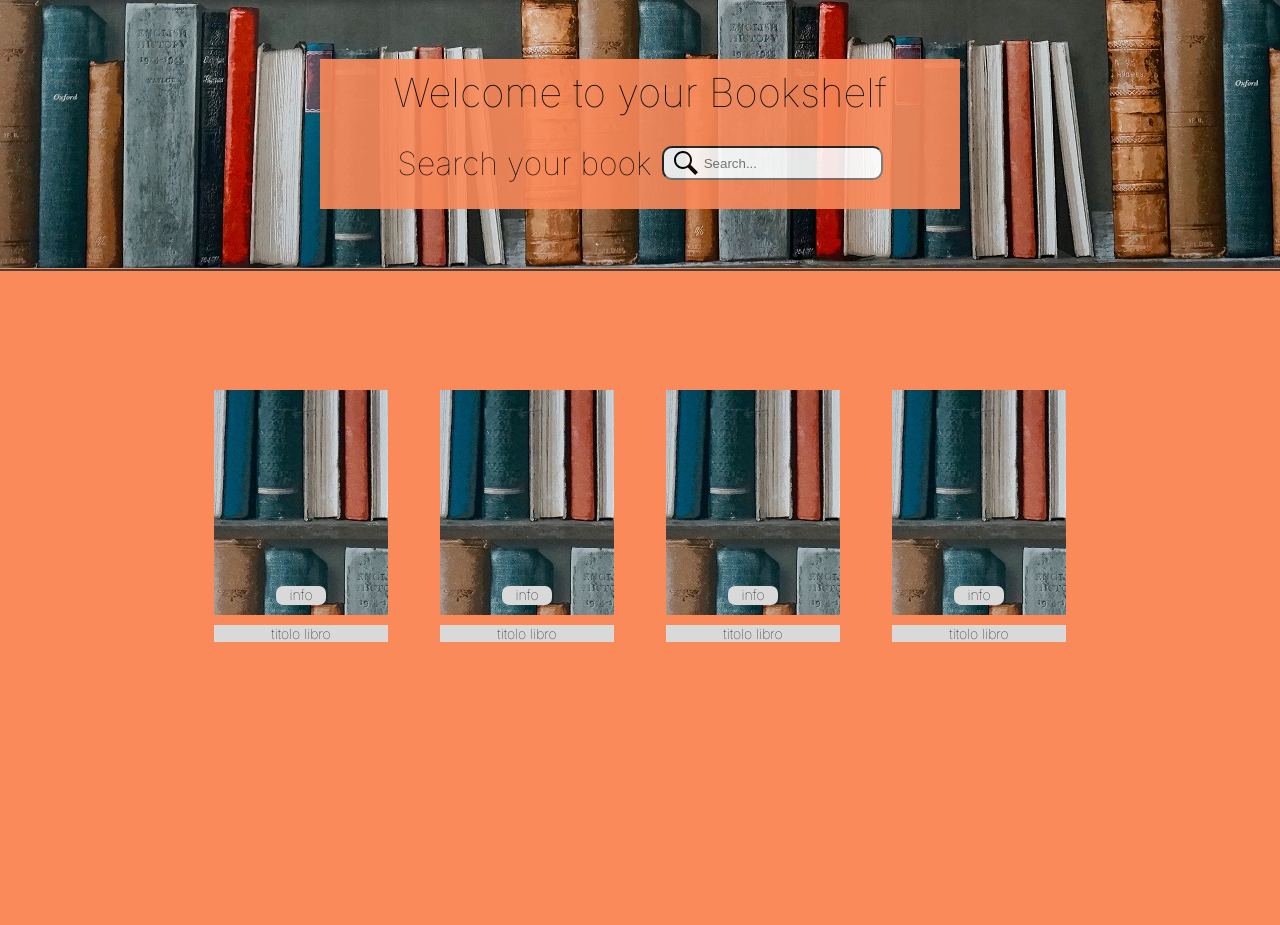
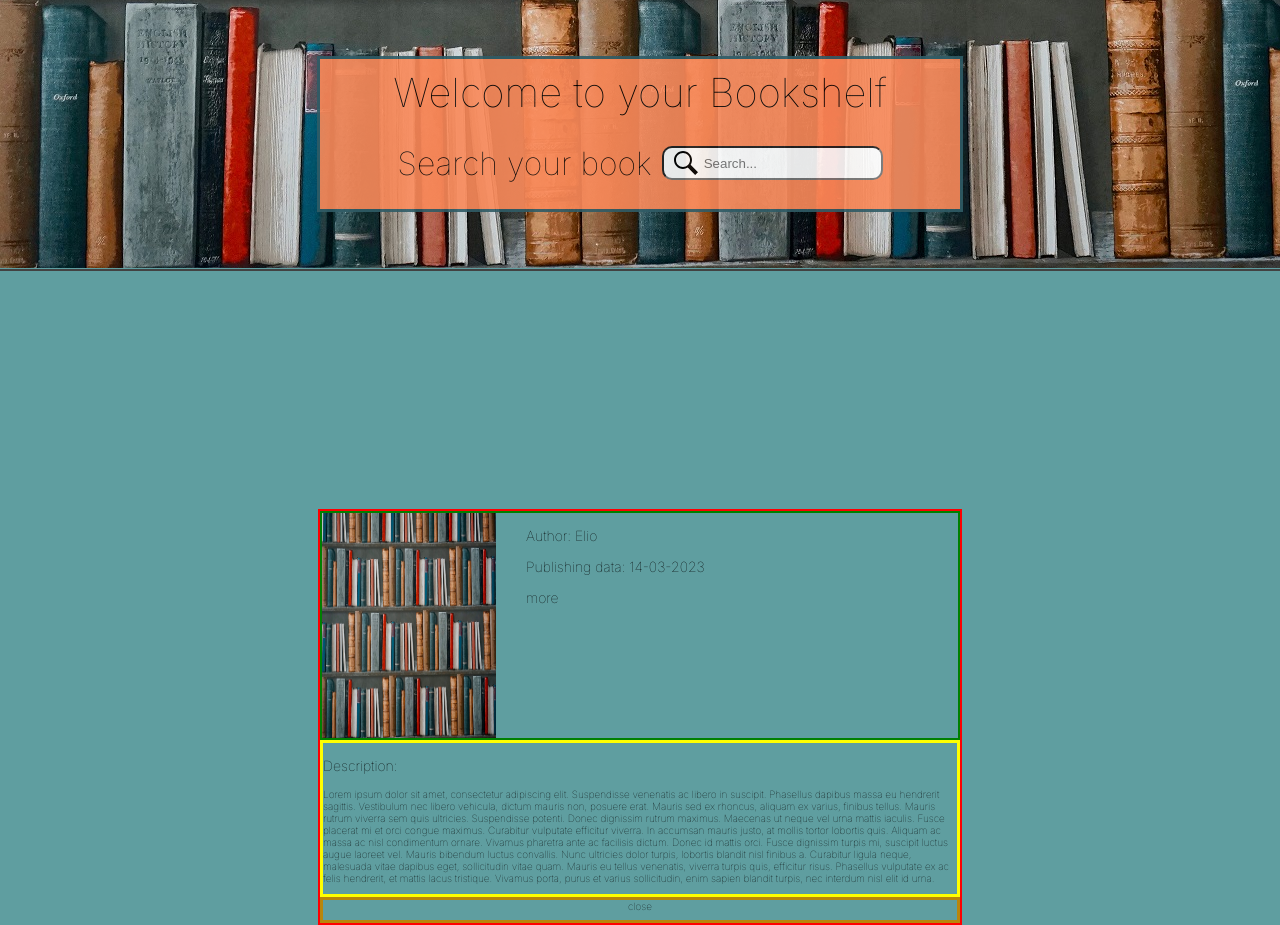
Before and after one commit to pincopops/API-Project, a React (Create React App) app in the folder bookshelf/: page / in a window 1280 px wide. Before the commit the page ends 800 px from the top, so only its background shows below. Built offline with nearby package versions, Linux system fonts and the light colour scheme.

Commit message:
Added CardDisplay component and its scss file. Page new stylization.

```diff
--- a/bookshelf/src/components/Body.js
+++ b/bookshelf/src/components/Body.js
@@ -2,22 +2,24 @@ import React from "react";
 import { useState } from "react";
 import axios from "axios";
 import Card from "./Card";
+import CardDisplay from "./CardDisplay";
 
 //importing assets
 import bookshelfImg from "../assets/jpgs/bookshelf-background.jpg";
 import searchImg from "../assets/svgs/search-icon-1.svg";
 
-function Header(props) {
+
+function Header() {
 
     //state managing through hook
     const [search, setSearch] = useState("");
-    // const [bookData, setBookData] = useState([]);
+    const [bookData, setBookData] = useState([]);
 
     //function to search books
     const searchBook = (event) => {
         if(event.key === "Enter"){
             axios.get("https://www.googleapis.com/books/v1/volumes?q=" + search + "&key=AIzaSyBg8jAMXdAmHkaHViRFX3UbTcWC4r8FEx0")
-            .then(res => console.log(res.data.items))
+            .then(res => setBookData(res.data.items))
             .catch(err => console.log(err))
         }
     }
@@ -36,13 +38,11 @@ function Header(props) {
                 </div>
             </div>
             <div className="body-card-container">
-                <Card />
-                <Card />
-                <Card />
-                <Card />
+                <Card book={bookData}/>
+            </div>
+            <CardDisplay />
 
 
-            </div>
         </>
     )
 }
--- a/bookshelf/src/components/Card.js
+++ b/bookshelf/src/components/Card.js
@@ -1,16 +1,26 @@
 import React from "react";
-import bookshelfImg from "../assets/jpgs/bookshelf-background.jpg";
 
-function Card() {
+function Card({ book }) {
+    console.log(book);
     return (
         <>
-            <div className="card-book-container">
-                <div className="card-book-container-bg" style={{ backgroundImage: `url(${bookshelfImg})`}}>
-                    <div className="card-book-container-bg-info">info</div>
-                    <h3 className="card-book-container-bg-title">titolo libro</h3>
+            {
+                book.map((item) => {
+                    const thumbNail = item.volumeInfo.imageLinks && item.volumeInfo.imageLinks.smallThumbnail;
+                    const title = item.volumeInfo.title;
 
-                </div>
-            </div>
+                    if (thumbNail !== undefined) {
+                        return (
+                            <div key={item.id} className="card-book-container">
+                                <img className="card-book-container-bg" src={thumbNail} alt="Book's cover"></img>
+                                <div className="card-book-container-info">info</div>
+                                <h3 className="card-book-container-title">{title}</h3>
+
+                            </div>
+                        )
+                    }
+                })
+            }
         </>
     )
 }
--- /dev/null
+++ b/bookshelf/src/components/CardDisplay.js
@@ -0,0 +1,29 @@
+import React from "react";
+import test from "../assets/jpgs/bookshelf-background.jpg";
+
+function CardDisplay() {
+    return (
+        <>
+            <div className="cardDisplay-container">
+                <div className="cardDisplay-container-top">
+                    <img className="cardDisplay-container-top-img" src={test} alt="thumbnail cover" />
+                    <div className="cardDisplay-container-top-infos">
+                        <h3 className="cardDisplay-container-top-infos-author">Author: Elio</h3>
+                        <h3 className="cardDisplay-container-top-infos-data">Publishing data: 14-03-2023</h3>
+                        <h3 className="cardDisplay-container-top-infos-more">more</h3>
+                    </div>
+                </div>
+                <div className="cardDisplay-container-bottom">
+                    <h3>Description:</h3>
+                    <p className="cardDisplay-container-bottom-description">Lorem ipsum dolor sit amet, consectetur adipiscing elit. Suspendisse venenatis ac libero in suscipit. Phasellus dapibus massa eu hendrerit sagittis. Vestibulum nec libero vehicula, dictum mauris non, posuere erat. Mauris sed ex rhoncus, aliquam ex varius, finibus tellus. Mauris rutrum viverra sem quis ultricies. Suspendisse potenti. Donec dignissim rutrum maximus. Maecenas ut neque vel urna mattis iaculis. Fusce placerat mi et orci congue maximus. Curabitur vulputate efficitur viverra. In accumsan mauris justo, at mollis tortor lobortis quis. Aliquam ac massa ac nisl condimentum ornare. Vivamus pharetra ante ac facilisis dictum. Donec id mattis orci. Fusce dignissim turpis mi, suscipit luctus augue laoreet vel. Mauris bibendum luctus convallis. Nunc ultricies dolor turpis, lobortis blandit nisl finibus a. Curabitur ligula neque, malesuada vitae dapibus eget, sollicitudin vitae quam. Mauris eu tellus venenatis, viverra turpis quis, efficitur risus. Phasellus vulputate ex ac felis hendrerit, et mattis lacus tristique. Vivamus porta, purus et varius sollicitudin, enim sapien blandit turpis, nec interdum nisl elit id urna.</p>
+
+                </div>
+                <div className="cardDisplay-container-bottom-close">close</div>
+
+            </div>
+
+        </>
+    )
+};
+
+export default CardDisplay;
--- a/bookshelf/src/components_scss/_Body.scss
+++ b/bookshelf/src/components_scss/_Body.scss
@@ -11,6 +11,7 @@
         &-title{
             background-color: $primary;
             opacity: 0.9;
+            border: 0.3rem solid $secondary;
             width: 66.5rem;
             height: max-content;
             margin: auto;
--- a/bookshelf/src/components_scss/_Card.scss
+++ b/bookshelf/src/components_scss/_Card.scss
@@ -2,11 +2,18 @@
     background-color: $secondary;
     width: 17.4rem;
     height: 22.5rem;
+    position: relative;
+    transition-duration: 0.5s;
 
     &-bg {
-        position: relative;
-        width: 100%;
-        height: 100%;
+
+        width: 95%;
+        height: 95%;
+        margin-left: auto;
+        margin-right: auto;
+        margin-top: 0.5rem;
+        display: block;
+    }
 
     &-info {
         position: absolute;
@@ -21,7 +28,8 @@
         left: 50%;
         transform: translateX(-50%);
     }
-        &-info:hover{
+
+    &-info:hover {
         background-color: $secondary;
         color: white;
     }
@@ -29,13 +37,18 @@
     &-title {
         background-color: $light-grey;
         width: 100%;
-            height: max-content;
         text-align: center;
         position: absolute;
-            bottom: -18%;
         left: 50%;
         transform: translateX(-50%);
 
     }
+
+    &:hover {
+        transform: scale(0.9);
+        background-color: $primary;
+
     }
+
+
 }
--- /dev/null
+++ b/bookshelf/src/components_scss/_CardDisplay.scss
@@ -0,0 +1,34 @@
+.cardDisplay-container{
+    width: 50vw;
+    margin: 0 auto;
+    margin-top: 11.9rem;
+    border: 2px solid red;
+
+    &-top{
+        width: auto;
+        border: 2px solid green;
+        display: flex;
+
+
+        &-img{
+            width: 17.4rem;
+            height: 22.5rem;
+        }
+
+        &-infos{
+            margin-left: 3rem;
+        }
+    }
+
+    &-bottom{
+        border: 3px solid yellow;
+        width: auto;
+        word-wrap: break-word;
+    }
+
+    &-bottom-close{
+        border: 3px solid darkgoldenrod;
+        text-align: center;
+        height: 2rem;
+    }
+}
--- a/bookshelf/src/main_scss/_Colors.scss
+++ b/bookshelf/src/main_scss/_Colors.scss
@@ -4,6 +4,9 @@ $primary: #FB8A5A;
 $secondary: #305C66;
 $black-gray: #424242;
 
+// General page's alternative colors
+$secondary-alt: #5f9ea0;
+
 // General page's labels colors
 
 $light-grey: #D9D9D9;
--- a/bookshelf/src/main_scss/_Style.scss
+++ b/bookshelf/src/main_scss/_Style.scss
@@ -3,16 +3,16 @@
 @import "./Font";
 
 // scss components' paths to import
+@import "../components_scss/Body";
 @import "../components_scss/Card";
-@import "../components_scss/Body";
-
+@import "../components_scss/CardDisplay";
 // scss typography to import
 @import "./Typography";
 
 body {
     margin: 0;
     box-sizing: border-box;
-    background-color: $primary;
+    background-color: $secondary-alt;
     font-family: 'Roboto', sans-serif;
     font-family: 'Inter', sans-serif;
 }
```
Lines whose indentation alone changed are shown as unchanged.
